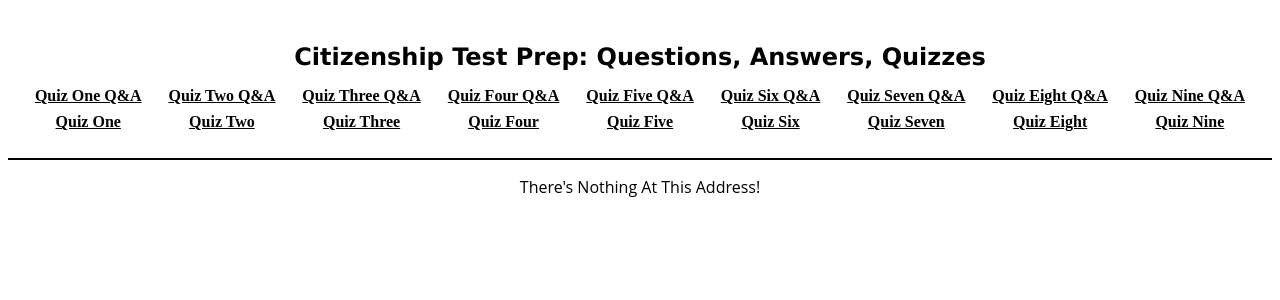
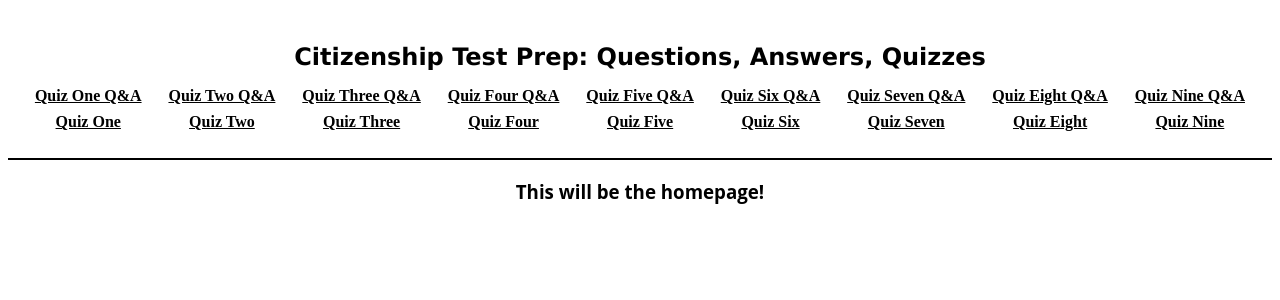
Before and after one commit to mmaustin/citizenship-questions-answers, a React (Create React App) app in the folder citizenship-frontend/: page / in a window 1280 px wide. Shown: the top 300 px of the page. Built offline with nearby package versions, Linux system fonts and the light colour scheme.

Commit message:
added homepage route to app component

```diff
--- a/citizenship-frontend/src/App.js
+++ b/citizenship-frontend/src/App.js
@@ -1,9 +1,9 @@
 import React from 'react'
+import { HomePage } from './features/homePage/HomePage'
 import { QuestionsList } from './features/questions/QuestionsList'
 import {BrowserRouter as Router, Routes, Route} from 'react-router-dom'
 import Navbar from './app/Navbar'
 import { QuizOne } from './features/questions/QuizOne'
-//import { QuizOneTest } from './features/questions/QuizOneTest'
 import { QuestionsListTwo } from './features/questionsTwo/QuestionsListTwo'
 import { QuizTwo } from './features/questionsTwo/QuizTwo'
 import { QuestionsListThree } from './features/questionsThree/QuestionsListThree'
@@ -27,11 +27,9 @@ const App = () => {
         <Router>
             <Navbar/>
                 <Routes>
+                    <Route exact path='/' element={<HomePage/>}/>
                     <Route exact path='/questions-one' element={<QuestionsList/>}/>
                     <Route exact path='/quiz-one' element={<QuizOne/>}/>
-                    {/*<Route exact path='/questions/questions-one' element={<QuestionsList/>}/>
-                    <Route exact path='/questions/quiz-one' element={<QuizOne/>}/>*/}
-                    {/*<Route exact path='/questions/quiz-one-test' element={<QuizOneTest/>}/>*/}
                     <Route exact path='/questions/questions-two' element={<QuestionsListTwo/>}/>
                     <Route exact path='/questions/quiz-two' element={<QuizTwo/>}/>
                     <Route exact path='/questions/questions-three' element={<QuestionsListThree/>}/>
```
